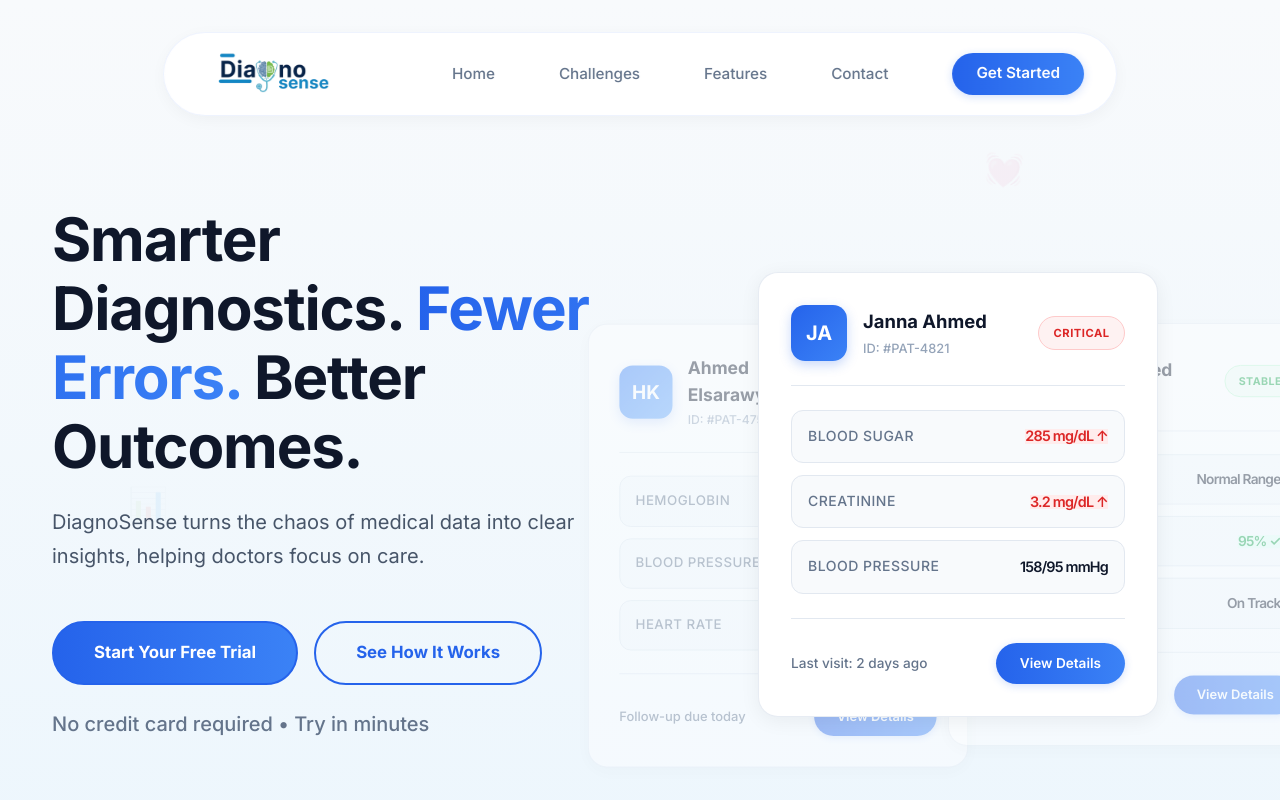
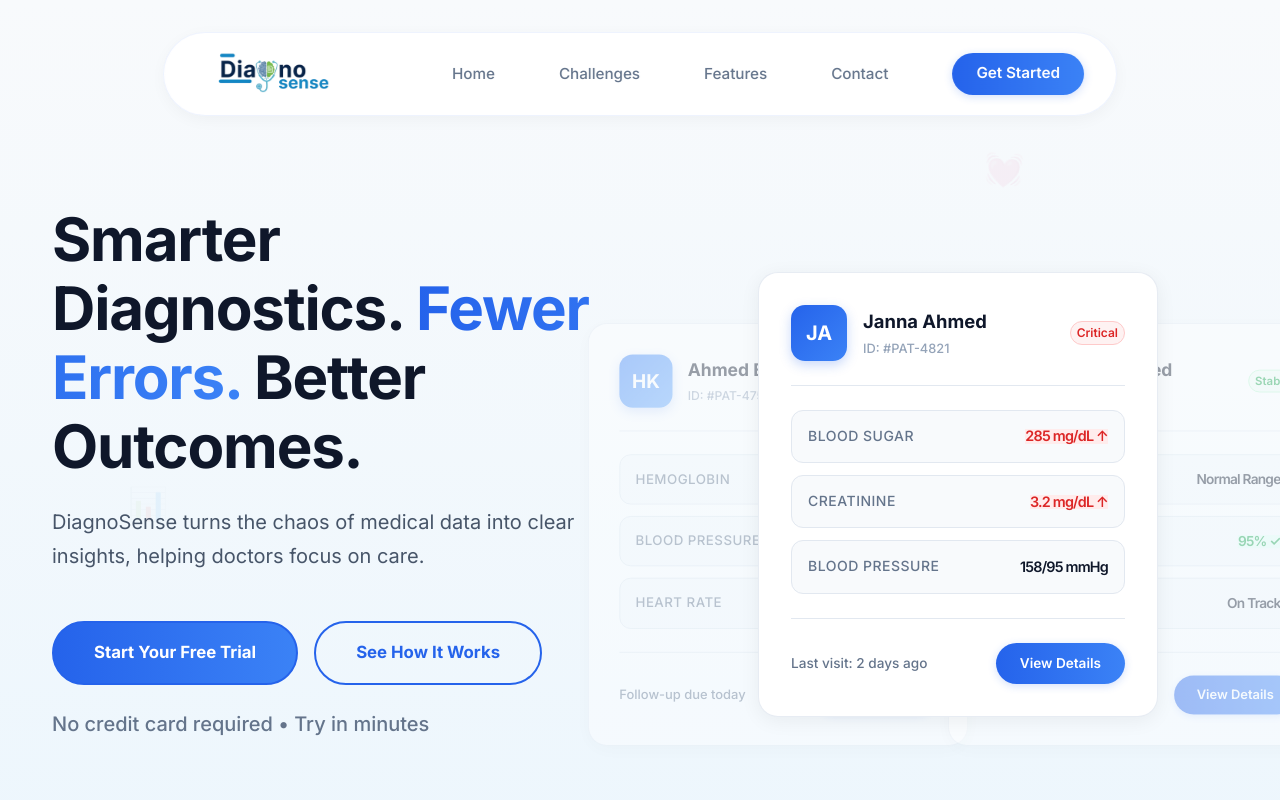
Before and after one commit to MennaHamadaElsba3i/DiagnoSense, a React (Vite) app: page / in a window 1280 px wide. Shown: the top 800 px of the page. Built offline with nearby package versions, Linux system fonts and the light colour scheme.

Commit message:
edit patient profile avatar and status

```diff
--- a/src/components/PatientList.jsx
+++ b/src/components/PatientList.jsx
@@ -525,7 +525,9 @@
               <div className="patient-header">
                 <div
                   className="patient-avatar"
-                  style={{ background: patient.gradient }}
+                  style={{ background: patient.gradient ,width:'70px',
+                    height:'70px',fontSize:'24px'
+                   }}
                 >
                   {patient.initials}
                 </div>
--- a/src/css/Diagnosense.css
+++ b/src/css/Diagnosense.css
@@ -425,7 +425,7 @@
           font-weight: 500;
      }
 
-     .status-badge {
+     .preview-section.status-badge {
           padding: 0.45rem 0.9rem;
           border-radius: 20px;
           font-size: 0.7rem;
--- a/src/css/PatientList.css
+++ b/src/css/PatientList.css
@@ -851,7 +851,7 @@
     display: inline-flex;
     align-items: center;
     gap: 6px;
-    padding: 4px 12px;
+    padding: 2px 6px;
     border-radius: 12px;
     font-size: 12px;
     font-weight: 600;
--- a/src/css/PatientProfile.css
+++ b/src/css/PatientProfile.css
@@ -1023,7 +1023,7 @@
 }
 
 /* Status badges reused from PatientList styles */
-.status-badge {
+.critical-info-section.status-badge {
     display: inline-flex;
     align-items: center;
     gap: 6px;
```
